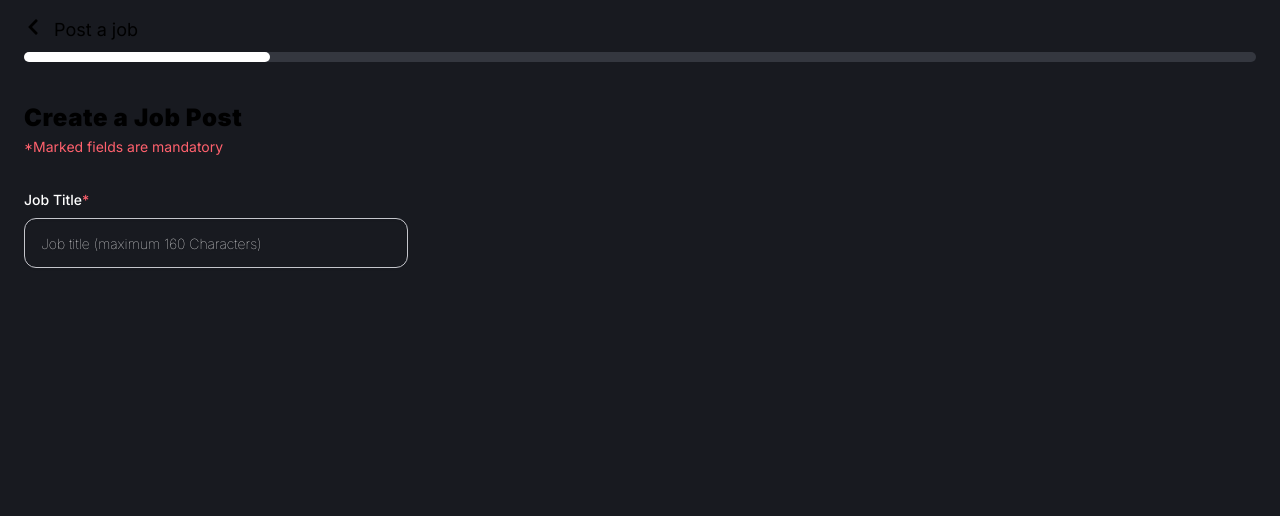
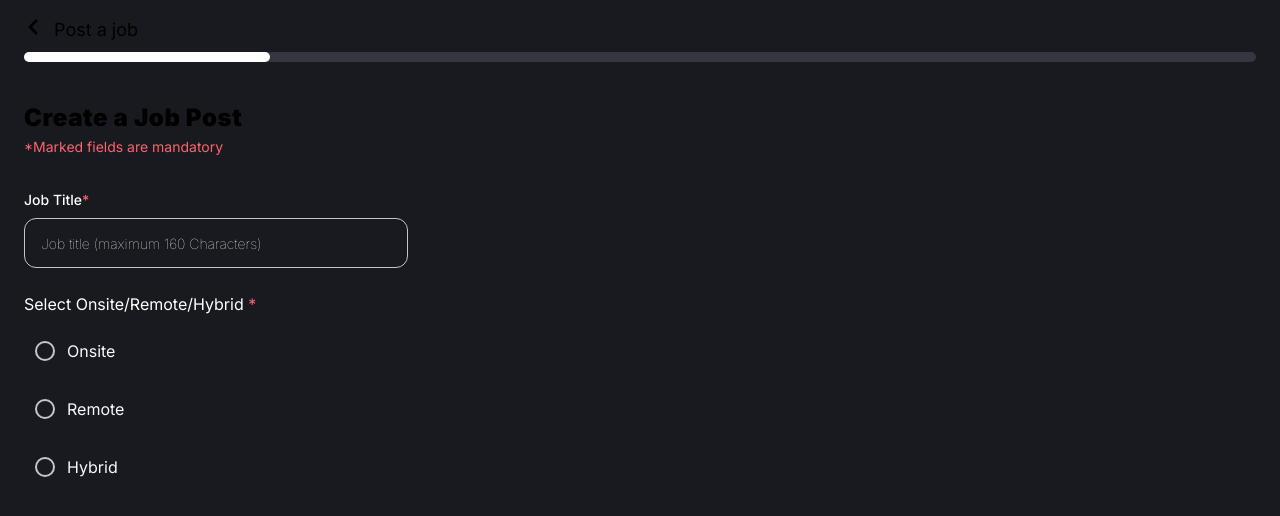
Before and after one commit to shashwat0802/SeeYou-FE, a Next.js app: page /post-job in a window 1280 px wide. Shown: the top 516 px of the page. Built offline with nearby package versions, Linux system fonts and the light colour scheme.

Commit message:
feat: radio buttons

```diff
--- /dev/null
+++ b/app/components/postjob/SelectJobType.jsx
@@ -0,0 +1,46 @@
+import React, { useState } from 'react'
+
+const SelectJobType = () => {
+    const [jobType,setJobType] = useState("");
+
+    const changeHandler=(type)=> setJobType(type);
+  return (
+    <section className="flex flex-col space-y-3">
+            <label className="text-white">Select Onsite/Remote/Hybrid  <span className="text-required">*</span> </label>
+            <label className=" cursor-pointer ">
+                <input className=" peer sr-only" id="onsite" type="radio" name="jobType" onChange={()=>changeHandler("onsite")} />
+                <aside htmlFor="onsite" className=" flex p-2.5 space-x-3 border border-transparent items-center peer-checked:border-white rounded-xl">
+                    <div className="w-5 h-5 border-2 border-white-darkest rounded-full box-border flex justify-center items-center">
+                        <aside className={`w-1.5 h-1.5 ${jobType==="onsite"?"bg-white":"bg-transparent"} rounded-full`}></aside>
+                    </div>
+
+                    <p className="text-white-light">Onsite</p>
+                </aside>
+            </label>
+
+            <label className=" cursor-pointer ">
+                <input className=" peer sr-only" id="remote" type="radio" name="jobType" onChange={()=>changeHandler("remote")}/>
+                <aside htmlFor="remote" className=" flex p-2.5 space-x-3 border border-transparent items-center peer-checked:border-white rounded-xl">
+                    <div className="w-5 h-5 border-2 border-white-darkest rounded-full box-border flex justify-center items-center">
+                        <aside className={`w-1.5 h-1.5 ${jobType==="remote"?"bg-white":"bg-transparent"} rounded-full`}></aside>
+                    </div>
+
+                    <p className="text-white-light">Remote</p>
+                </aside>
+            </label>
+
+            <label className=" cursor-pointer ">
+                <input className=" peer sr-only" id="hybrid" type="radio" name="jobType" onChange={()=>changeHandler("hybrid")} />
+                <aside htmlFor="hybrid" className=" flex p-2.5 space-x-3 border border-transparent items-center peer-checked:border-white rounded-xl">
+                    <div className="w-5 h-5 border-2 border-white-darkest rounded-full box-border flex justify-center items-center">
+                        <aside className={`w-1.5 h-1.5 ${jobType==="hybrid"?"bg-white":"bg-transparent"} rounded-full`}></aside>
+                    </div>
+
+                    <p className="text-white-light">Hybrid</p>
+                </aside>
+            </label>
+        </section>
+  )
+}
+
+export default SelectJobType
--- a/app/post-job/page.jsx
+++ b/app/post-job/page.jsx
@@ -1,7 +1,9 @@
 'use client';
 import React, { useState } from 'react'
+
 import ProgressBar from "../components/ProgressBar";
 import Input from '../components/Input';
+import SelectJobType from "../components/postjob/SelectJobType"
 
 const page = () => {
     const [step, setStep] = useState(1);
@@ -13,13 +15,16 @@ const page = () => {
         totalSteps={5}
         type="Post a job"
       />
-      <section className="pt-6 space-y-6">
+      <main className="pt-6 space-y-6">
         <header>
         <h1 className="text-2xl font-black tracking-wide">Create a Job Post</h1>
         <span className="text-sm text-required">*Marked fields are mandatory</span>
         </header>
         <Input id="jobTitle" type={"text"} placeholder={"Job title (maximum 160 Characters)"} label="Job Title" required={true}/>
-      </section>
+
+        <SelectJobType />
+
+      </main>
     </div>
   )
 }
--- a/tailwind.config.js
+++ b/tailwind.config.js
@@ -15,6 +15,8 @@ module.exports = {
       colors: {
         'white-20': '#ffffff33',
         'white-9': 'rgba(255, 255, 255, 0.09)',
+        'white-light':"#F8F9FE",
+        'white-darkest':"#C5C6CC",
         'required':"#FF616D"
       },
     },
```
